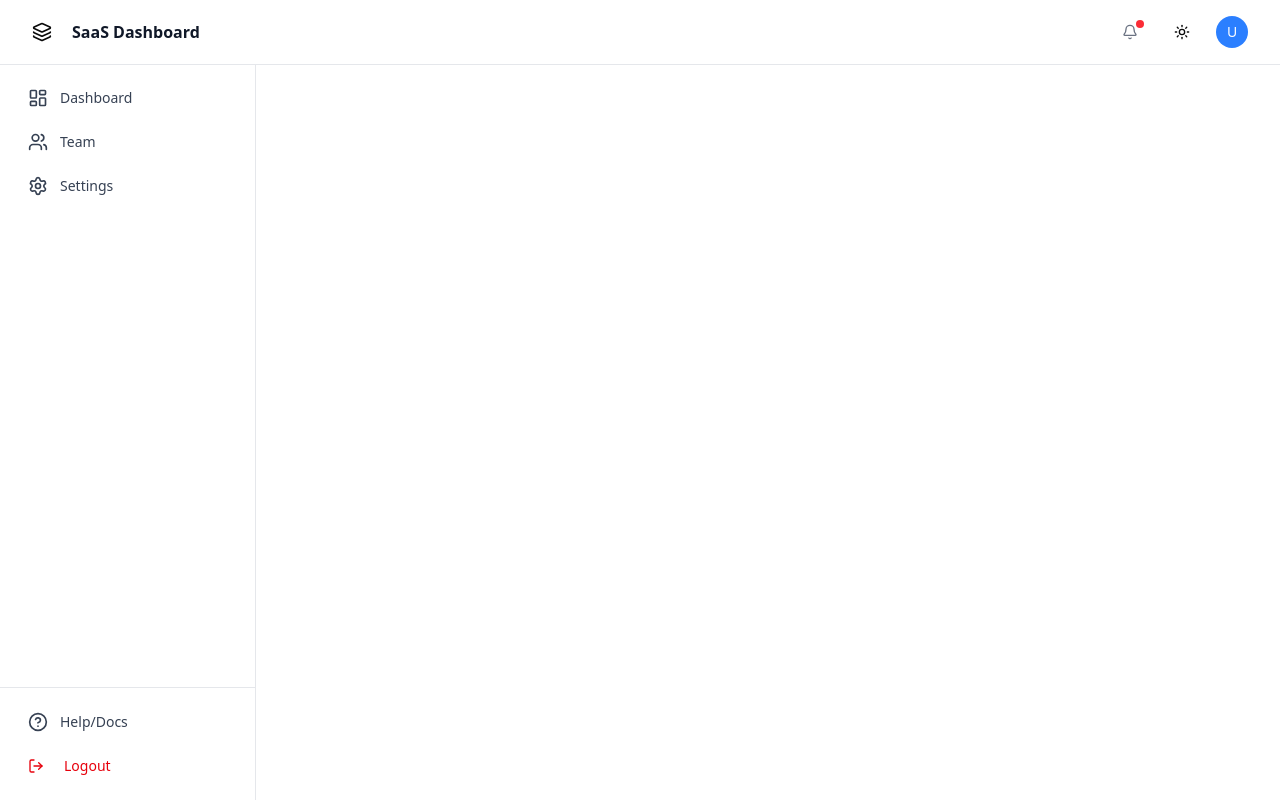
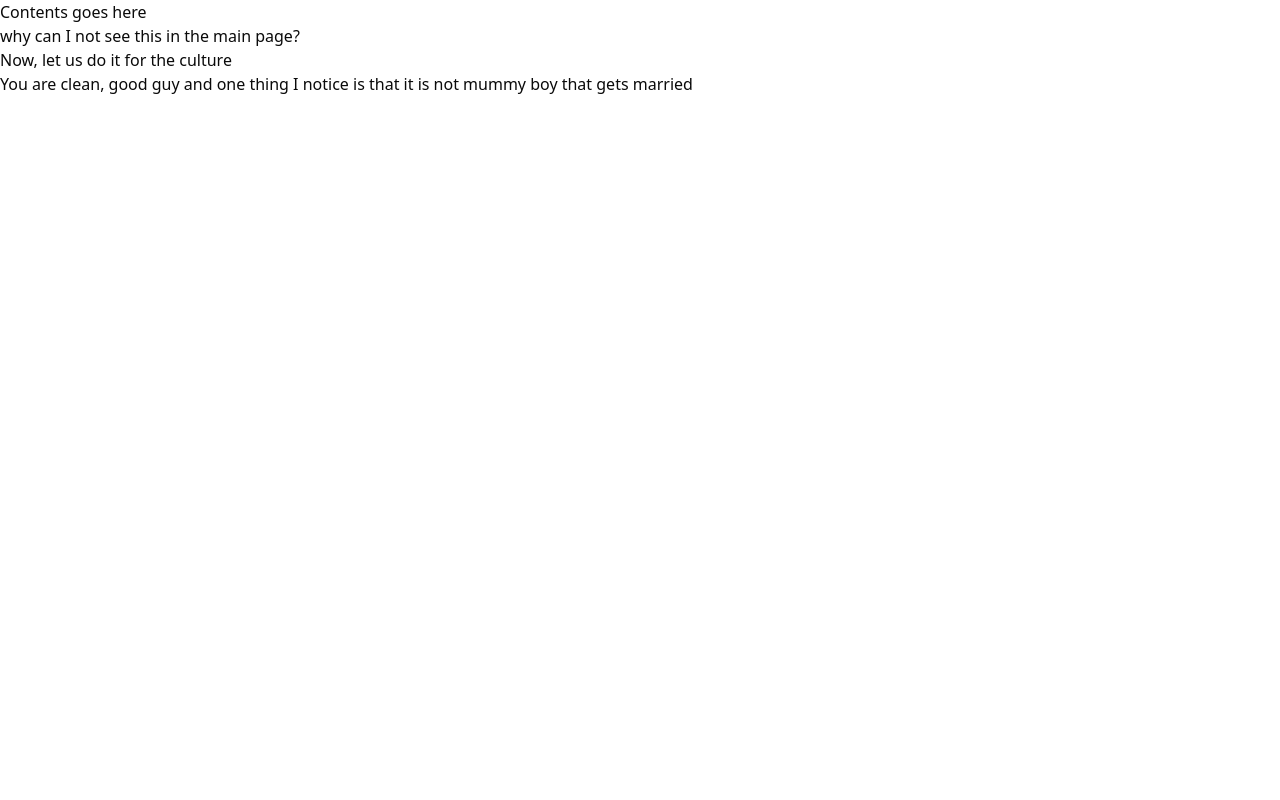
Before and after one commit to fohalabi/secure-saas-dashboard, a Next.js app: page / in a window 1280 px wide. Built offline with nearby package versions, Linux system fonts and the light colour scheme.

Commit message:
fixing the file api login and api

```diff
--- a/app/auth/page.tsx
+++ b/app/auth/page.tsx
@@ -3,7 +3,7 @@
 
 import React, { useState } from 'react';
 import { startRegistration, startAuthentication } from '@simplewebauthn/browser';
-import { Shield, User, Mail, Fingerprint, Smartphone, AlertCircle } from 'lucide-react';
+import { Shield, User, Mail, Fingerprint, Smartphone, AlertCircle, Layers } from 'lucide-react';
 
 // Register Form Component
 function RegisterForm() {
@@ -166,15 +166,7 @@ function LoginForm() {
       const challenge = await challengeResponse.json();
 
       // Step 2: Start WebAuthn authentication
-      const credential = await Promise.race([
-        startAuthentication({
-            ...challenge,
-            allowCredentials: challenge.allowCredentials || []
-        }),
-        new Promise((_, reject) =>
-            setTimeout(() => reject(new Error('Authentication timeout')), 60000)
-        )
-      ]);
+      const credential = await startAuthentication(challenge);
 
       // Step 3: Verify authentication
       const verificationResponse = await fetch('/api/auth/login/verify', {
@@ -249,8 +241,8 @@ export default function AuthPage() {
       <div className="max-w-md w-full space-y-8">
         {/* Header */}
         <div className="text-center">
-          <div className="w-16 h-16 bg-gradient-to-br from-blue-500 to-blue-600 rounded-xl flex items-center justify-center mx-auto mb-4">
-            <span className="text-white font-bold text-xl">S</span>
+          <div className="w-16 h-16 bg-black rounded-xl flex items-center justify-center mx-auto mb-4">
+            <Layers className='h-8 w-8' />
           </div>
           <h2 className="text-3xl font-bold text-gray-900">
             {isLogin ? 'Welcome back' : 'Create your account'}
--- a/app/layout.tsx
+++ b/app/layout.tsx
@@ -36,8 +36,8 @@ export default function RootLayout({
           enableSystem
           disableTransitionOnChange
         >
-          <Navbar />
-          <Sidebar />
+          {/* <Navbar />
+          <Sidebar /> */}
           <main>{ children }</main>
         </ThemeProvider>
       </body>
--- a/app/page.tsx
+++ b/app/page.tsx
@@ -1,6 +1,11 @@
 
 export default function Home() {
   return (
-    <p>contents goes here</p>
+    <div>
+      <h1>Contents goes here</h1>
+      <p> why can I not see this in the main page?</p>
+      <p>Now, let us do it for the  culture</p>
+      <p>You are clean, good guy and one thing I notice is that it is not mummy boy that gets married</p>
+    </div>
   );
 }
```
